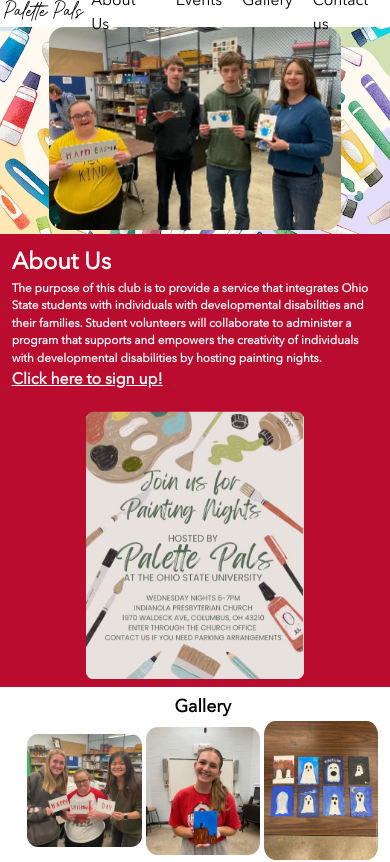
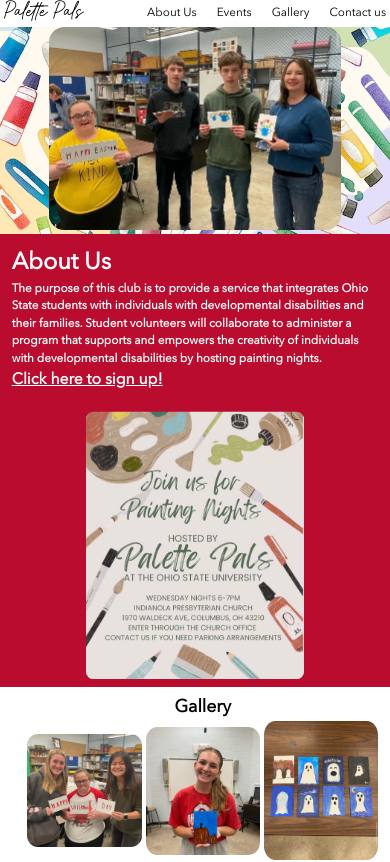
Before and after one commit to singh1733/pallete_pals, a React (Vite) app: page / in a window 390 px wide. Shown: the top 862 px of the page. Built offline with nearby package versions, Linux system fonts and the light colour scheme.

Commit message:
fixed nav bar item sizes so they dont go off the screen

```diff
--- a/src/assets/styles/MainPage.module.css
+++ b/src/assets/styles/MainPage.module.css
@@ -141,7 +141,7 @@
   }
 
   li {
-    font-size: 0.4rem;
+    font-size: 0.3rem;
   }
 
   .Nav {
```
